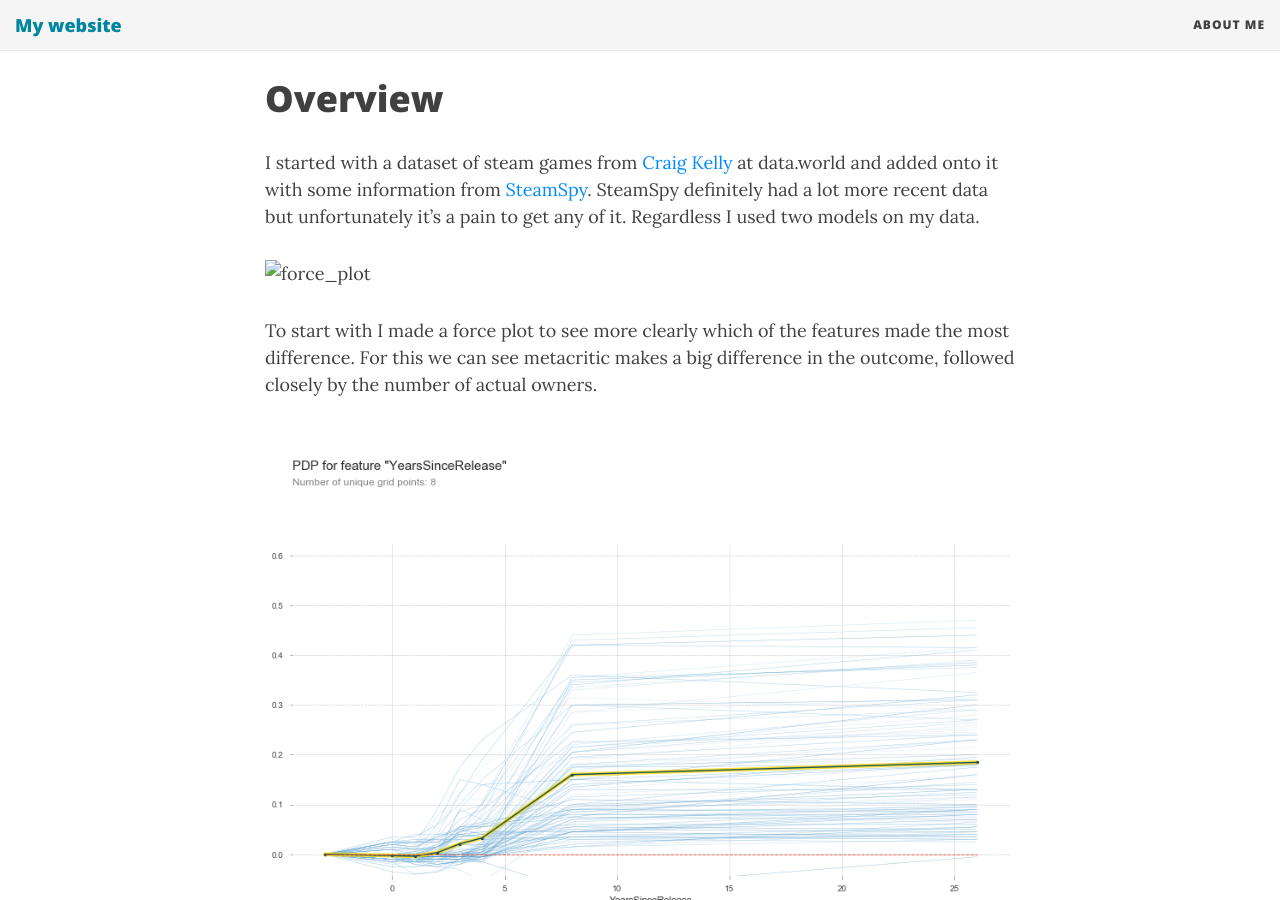
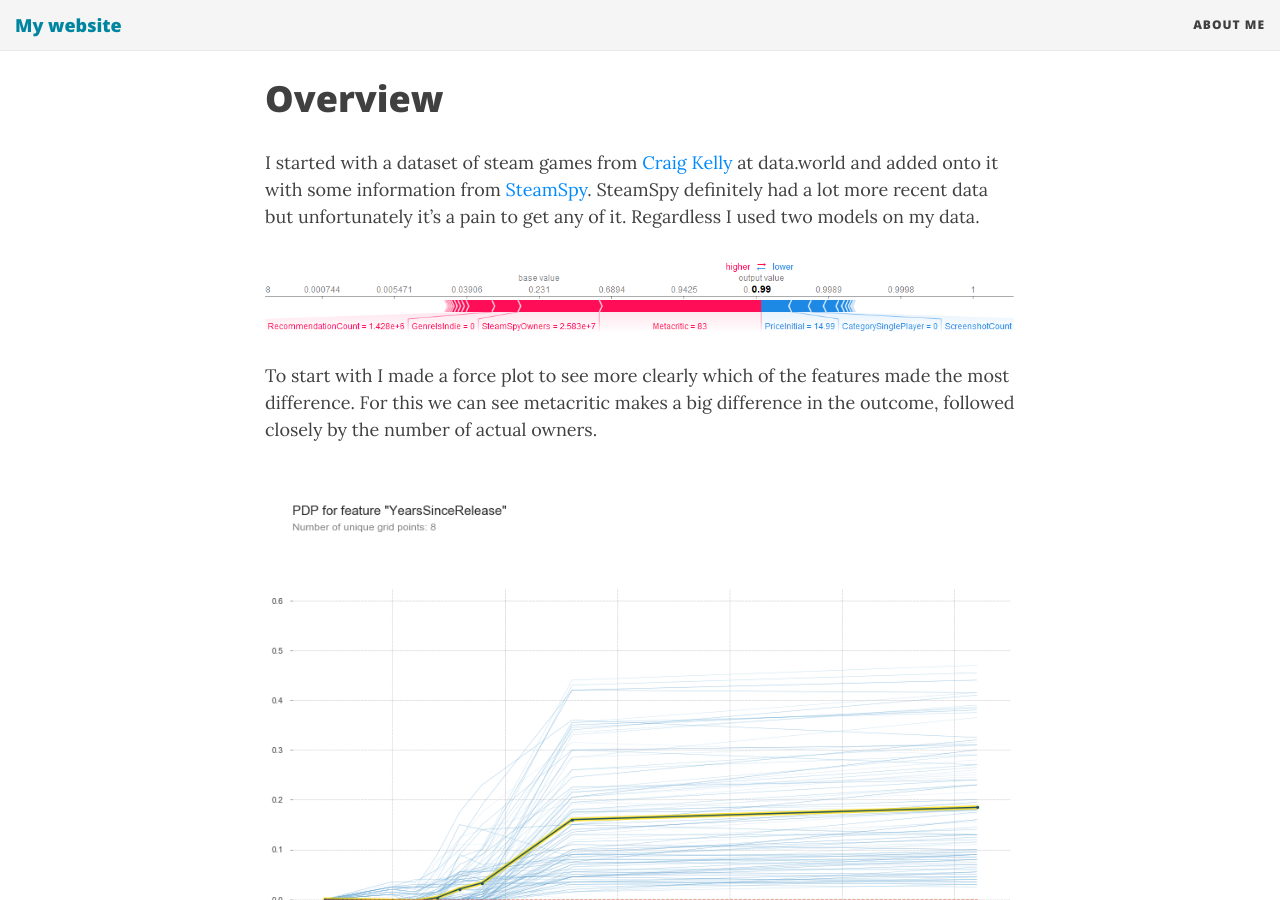
Before and after one commit to JoshuaPMallory/JoshuaPMallory.github.io, a Jekyll site: the page built from _posts/2019-11-21-Ex-Early-Access-Probability.md, in a window 1280 px wide and 900 px high, scrolled down 739 px. Built offline with Jekyll 4.4.1, drawn with Linux system fonts in a browser that asks for light colours; nearby versions of some CDN libraries.

Commit message:
Added force plot for real this time

```diff
--- a/_posts/2019-11-21-Ex-Early-Access-Probability.md
+++ b/_posts/2019-11-21-Ex-Early-Access-Probability.md
@@ -21,7 +21,7 @@ It's important to note that just because a game releases doesn't mean that it's
 I started with a dataset of steam games from [Craig Kelly](https://data.world/craigkelly/steam-game-data) at data.world and added onto it with some information from [SteamSpy](https://steamspy.com/about). SteamSpy definitely had a lot more recent data but unfortunately it's a pain to get any of it. Regardless I used two models on my data.
 
 
-![force_plot](row_0_force_plot.png){: .center-block :}
+![force_plot](/img/row_0_force_plot.png){: .center-block :}
 
 To start with I made a force plot to see more clearly which of the features made the most difference. For this we can see metacritic makes a big difference in the outcome, followed closely by the number of actual owners.
 
```
